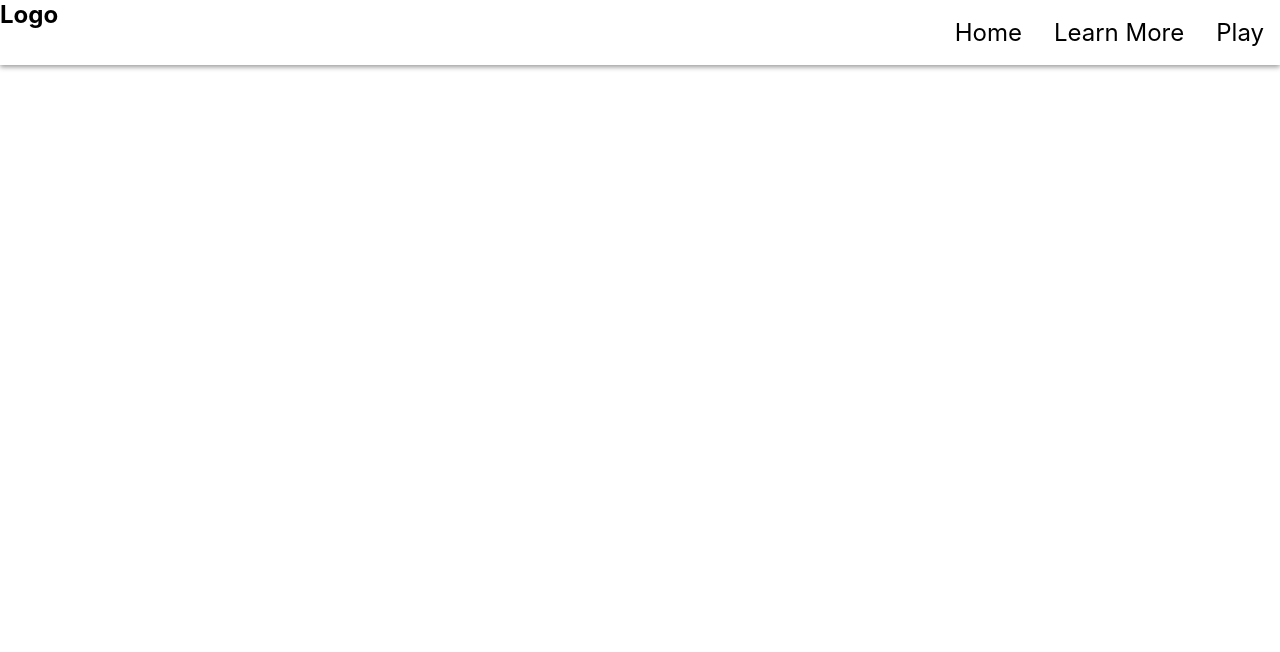
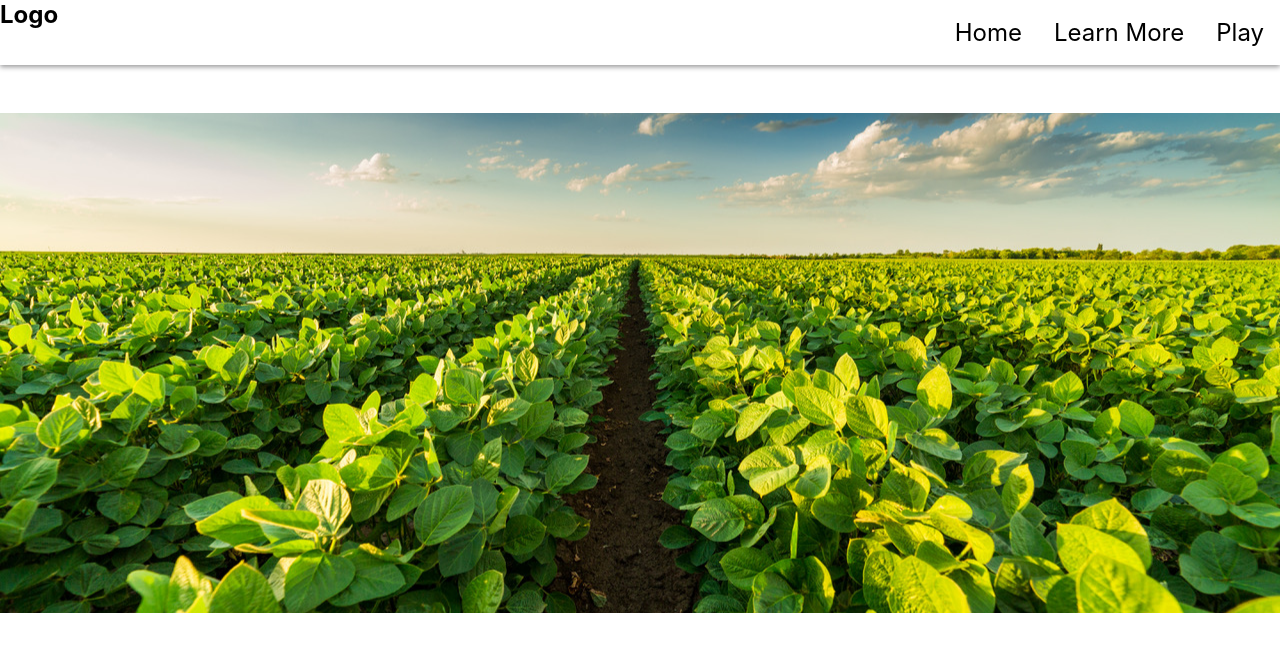
Before and after one commit to A13xYanez/HackMerced-Project, a React (Create React App) app in the folder web-app/: page / in a window 1280 px wide. Shown: the top 652 px of the page. Built offline with nearby package versions, Linux system fonts and the light colour scheme.

Commit message:
Added CSS to Header component

```diff
--- a/web-app/src/App.css
+++ b/web-app/src/App.css
@@ -52,3 +52,16 @@ a {
 
 
 /* Header Section */
+.header {
+  width: 100vw;
+  min-height: 500px;
+  grid-row: 1 / 2;
+  background-image: url(./Images/crops.jpeg);
+  background-repeat: no-repeat;
+  background-attachment: fixed;
+  background-repeat: no-repeat;
+  background-size: cover;
+  background-position: 20% 80%;
+  margin-top: 3rem;
+  margin-bottom: 3rem;
+}
```
Also changed, not shown: web-app/src/Images/crops.jpeg (added), web-app/src/Images/crops.jpg (deleted).
